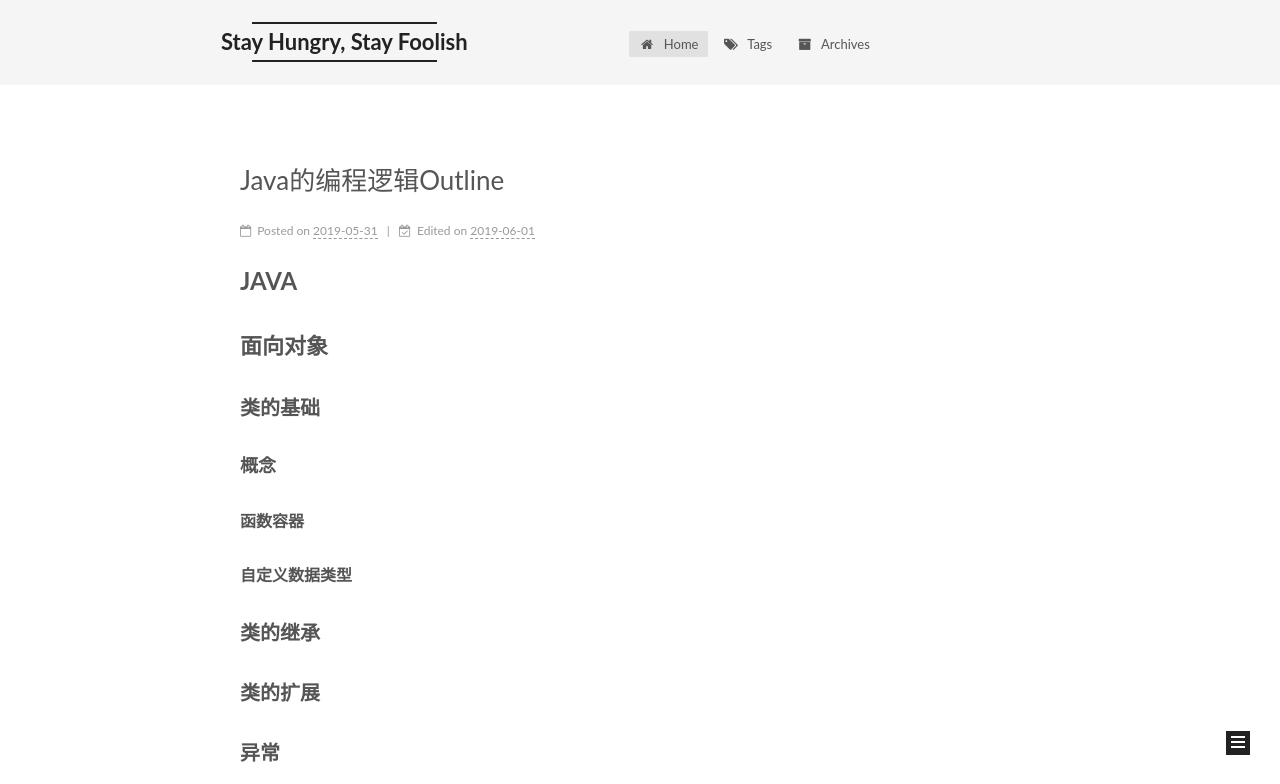
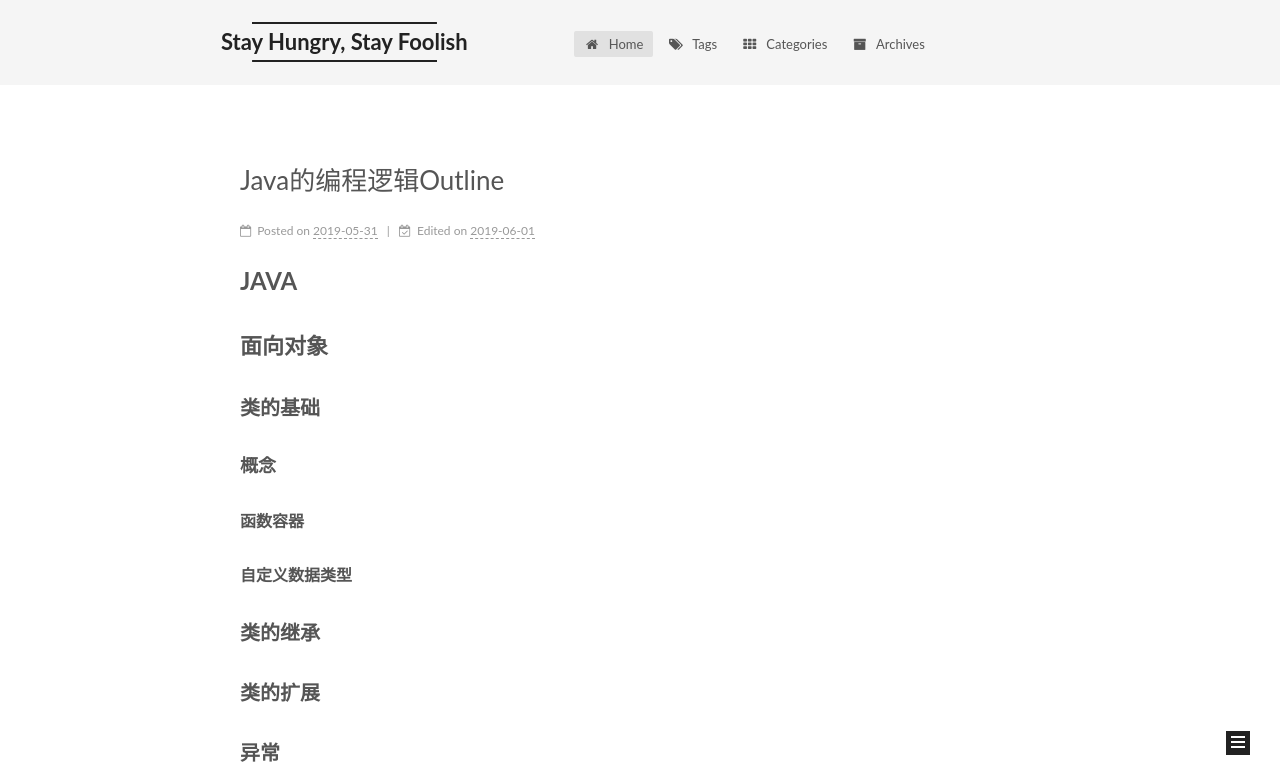
Before and after one commit to Onion99/Onion99.github.io, a plain HTML site: page index.html in a window 1280 px wide. Shown: the top 784 px of the page. Drawn offline with Linux system fonts and the light colour scheme.

Commit message:
Site updated: 2019-06-01 10:20:01

```diff
--- a/index.html
+++ b/index.html
@@ -235,6 +235,23 @@
 
 
     <a href="/tags/" rel="section"><i class="menu-item-icon fa fa-fw fa-tags"></i> <br>Tags</a>
+
+  </li>
+
+
+
+
+          <li class="menu-item menu-item-categories">
+
+
+
+
+
+
+
+
+
+    <a href="/categories/" rel="section"><i class="menu-item-icon fa fa-fw fa-th"></i> <br>Categories</a>
 
   </li>
 
```
Also changed, not shown: 2019/05/31/hello-world/index.html (+17 -0 lines), archives/2019/05/index.html (+20 -0 lines), archives/2019/index.html (+20 -0 lines), archives/index.html (+20 -0 lines), categories/index.html (+20 -0 lines), tags/Java/index.html (+20 -0 lines).
